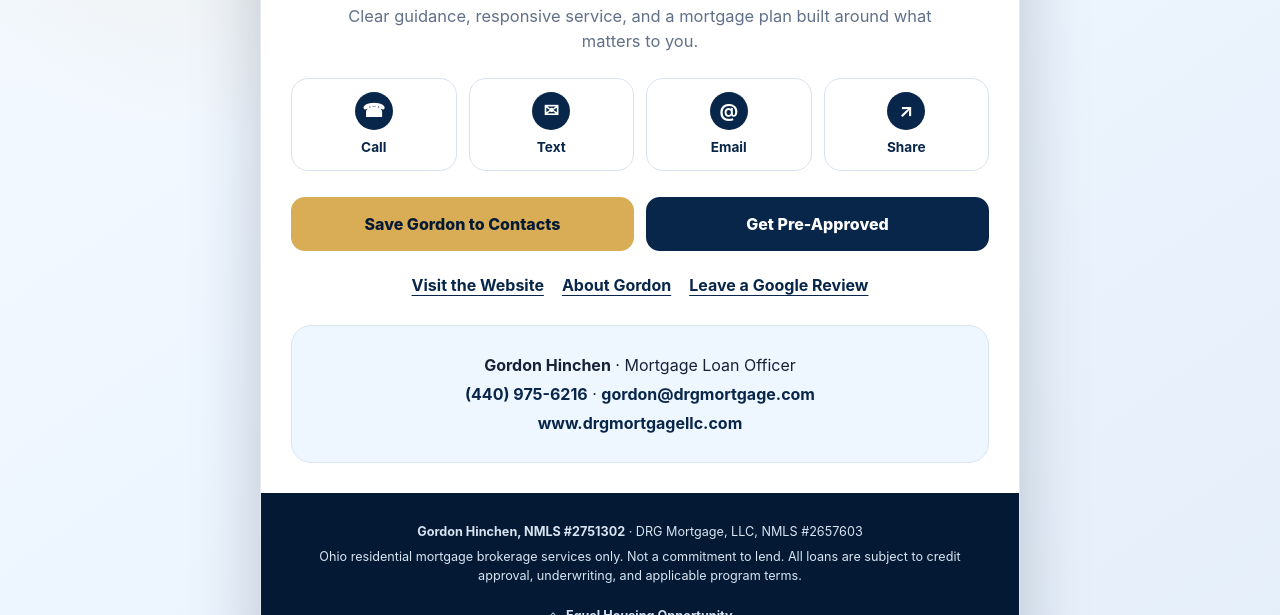
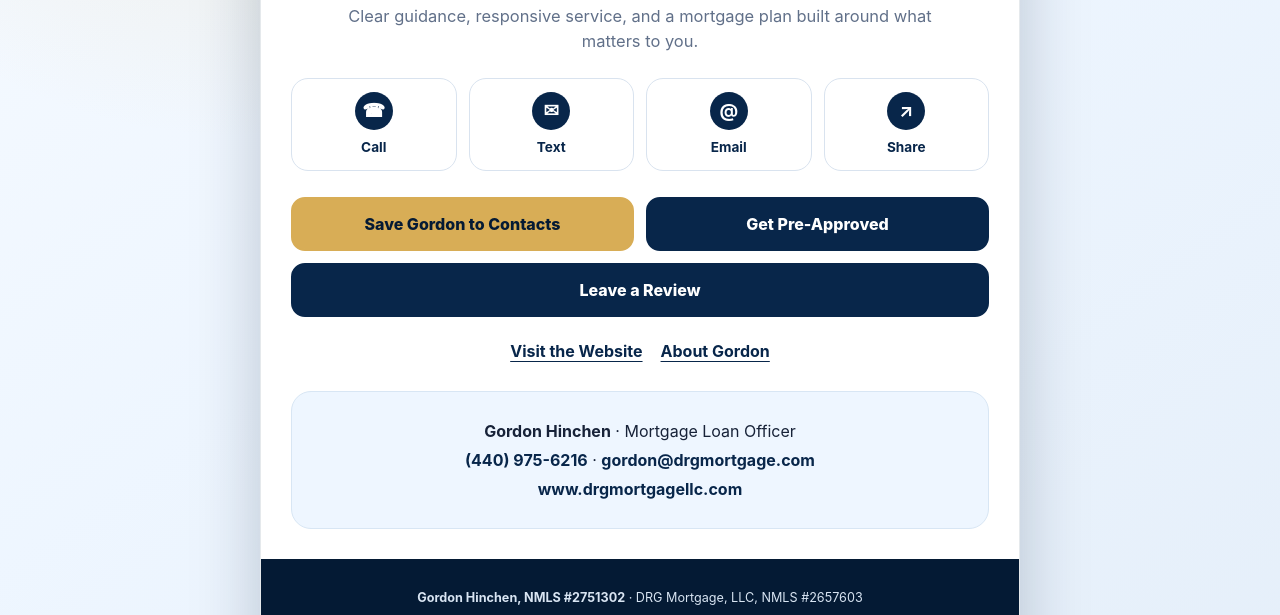
Before and after one commit to gordon-drgmortgage/digital_business_card, a plain HTML site: page index.html in a window 1280 px wide. Shown: the part 485-1100 px from the top of the page. Drawn offline with Linux system fonts and the light colour scheme.

Commit message:
Route card review button through Gordon website page
Publish exactly the reviewed one-file update from local12f49f0a254e2b9687e4e3fd16cf5aa98ebf4a87, tree f3c0ba206332f957ccc8b43a7753db3a09f6361e. Add full-width Leave a Review button linking to https://www.drgmortgagellc.com/review-gordon and remove the old direct Google review link. Preserve all other card content, assets and behavior; exclude the later typography change. Gordon explicitly approved this separate digital-card GitHub publication.

```diff
--- a/index.html
+++ b/index.html
@@ -266,6 +266,8 @@
       border-color: var(--gold);
     }
 
+    .review-link { grid-column: 1 / -1; }
+
     .secondary-links {
       display: flex;
       flex-wrap: wrap;
@@ -417,12 +419,12 @@
         <div class="primary-links">
           <a class="primary-link gold-button" href="gordon-hinchen.vcf" download>Save Gordon to Contacts</a>
           <a class="primary-link" href="https://www.drgmortgagellc.com/get-pre-approved">Get Pre-Approved</a>
+          <a class="primary-link review-link" href="https://www.drgmortgagellc.com/review-gordon">Leave a Review</a>
         </div>
 
         <ul class="secondary-links" aria-label="Additional links">
           <li><a class="text-link" href="https://www.drgmortgagellc.com/">Visit the Website</a></li>
           <li><a class="text-link" href="https://www.drgmortgagellc.com/about">About Gordon</a></li>
-          <li><a class="text-link" href="https://g.page/r/Cf_v6P3XlIC7EBM/review">Leave a Google Review</a></li>
         </ul>
 
         <section class="contact" aria-label="Direct contact information">
```
